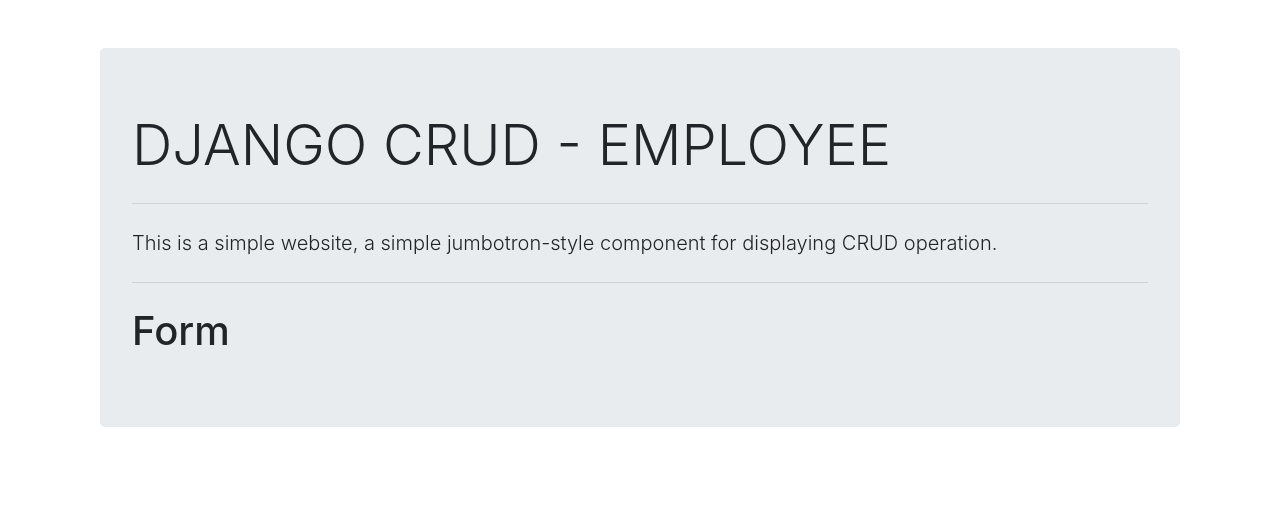
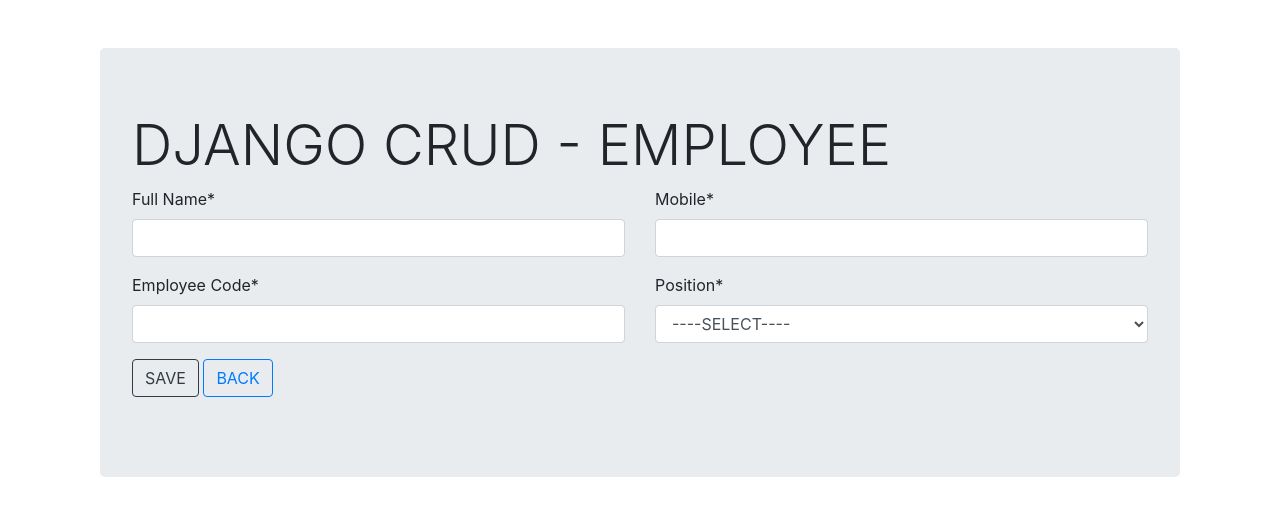
Before and after one commit to bibishan-pandey/django_crud, a Django app: page /form/ in a window 1280 px wide. Shown: the top 516 px of the page. Run offline with Django 3.2, Linux system fonts and the light colour scheme; data that the repository does not hold is empty; some libraries are stand-ins or nearby versions.

Commit message:
insert, view and update

```diff
--- /dev/null
+++ b/employee/forms.py
@@ -0,0 +1,16 @@
+from django.forms import ModelForm
+from .models import Employee
+
+
+class EmployeeForm(ModelForm):
+    class Meta:
+        model = Employee
+        fields = ['full_name', 'emp_code', 'mobile', 'position']
+        labels = {
+            'full_name': 'Full Name',
+            'emp_code': 'Employee Code'
+        }
+
+    def __init__(self, *args, **kwargs):
+        super(EmployeeForm, self).__init__(*args, **kwargs)
+        self.fields['position'].empty_label = '----SELECT----'
--- a/employee/models.py
+++ b/employee/models.py
@@ -3,6 +3,9 @@ from django.db import models
 
 class EmployeePosition(models.Model):
     title = models.CharField(max_length=50)
+
+    def __str__(self):
+        return self.title
 
 
 class Employee(models.Model):
--- a/employee/templates/employee/base.html
+++ b/employee/templates/employee/base.html
@@ -11,10 +11,6 @@
     <div class="col-12 mt-5">
         <div class="jumbotron">
             <h1 class="display-4">DJANGO CRUD - EMPLOYEE</h1>
-            <hr class="my-4">
-            <p class="lead">This is a simple website, a simple jumbotron-style component for displaying CRUD
-                operation.</p>
-            <hr class="my-4">
             {% block content %}
             {% endblock content %}
         </div>
--- a/employee/templates/employee/employee_form.html
+++ b/employee/templates/employee/employee_form.html
@@ -1,4 +1,19 @@
 {% extends 'employee/base.html' %}
+{% load crispy_forms_tags %}
 {% block content %}
-    <h1>Form</h1>
+    <form method="POST" autocomplete="off">
+        {% csrf_token %}
+        <div class="row">
+            <div class="col-6">{{ form.full_name|as_crispy_field }}</div>
+            <div class="col-6">{{ form.mobile|as_crispy_field }}</div>
+        </div>
+        <div class="row">
+            <div class="col-6">{{ form.emp_code|as_crispy_field }}</div>
+            <div class="col-6">{{ form.position|as_crispy_field }}</div>
+        </div>
+        <div class="form-group">
+            <button type="submit" class="btn btn-outline-dark">SAVE</button>
+            <a href="{% url 'list' %}" class="btn btn-outline-primary">BACK</a>
+        </div>
+    </form>
 {% endblock content %}
--- a/employee/urls.py
+++ b/employee/urls.py
@@ -2,6 +2,7 @@ from django.urls import path
 from . import views
 
 urlpatterns = [
-    path('', views.employee_list),
-    path('form/', views.employee_form)
+    path('', views.employee_list, name='list'),
+    path('form/', views.employee_form, name='form'),
+    path('form/<int:id>/', views.employee_form, name='edit')
 ]
--- a/employee/views.py
+++ b/employee/views.py
@@ -1,12 +1,42 @@
-from django.shortcuts import render
+from django.shortcuts import render, redirect
+from .forms import EmployeeForm
+from .models import Employee
 
 
 def employee_list(request):
-    return render(request, 'employee/employee_list.html', {})
+    context = {
+        'list': Employee.objects.all()
+    }
+    return render(request, 'employee/employee_list.html', context)
 
 
-def employee_form(request):
-    return render(request, 'employee/employee_form.html', {})
+def employee_form(request, id=None):
+    # form = EmployeeForm(request.POST or None)
+    if request.method == 'GET':
+        if id is None:
+            form = EmployeeForm()
+        else:
+            employee = Employee.objects.get(pk=id)
+            form = EmployeeForm(instance=employee)
+        context = {
+            'form': form
+        }
+        return render(request, 'employee/employee_form.html', context)
+
+    elif request.method == 'POST':
+        if id is None:
+            form = EmployeeForm(request.POST)
+        else:
+            employee = Employee.objects.get(pk=id)
+            form = EmployeeForm(request.POST, instance=employee)
+        context = {
+            'form': form
+        }
+        if form.is_valid():
+            # print(form.cleaned_data)
+            form.save()
+            return redirect('list')
+        return render(request, 'employee/employee_form.html', context)
 
 
 def employee_delete(request):
--- a/main/settings.py
+++ b/main/settings.py
@@ -38,8 +38,12 @@ INSTALLED_APPS = [
     'django.contrib.messages',
     'django.contrib.staticfiles',
 
-    'employee.apps.EmployeeConfig'
+    'employee.apps.EmployeeConfig',
+
+    'crispy_forms'
 ]
+
+CRISPY_TEMPLATE_PACK = 'bootstrap4'
 
 MIDDLEWARE = [
     'django.middleware.security.SecurityMiddleware',
```
Also changed, not shown: employee/templates/employee/employee_list.html (+25 -1 lines).
